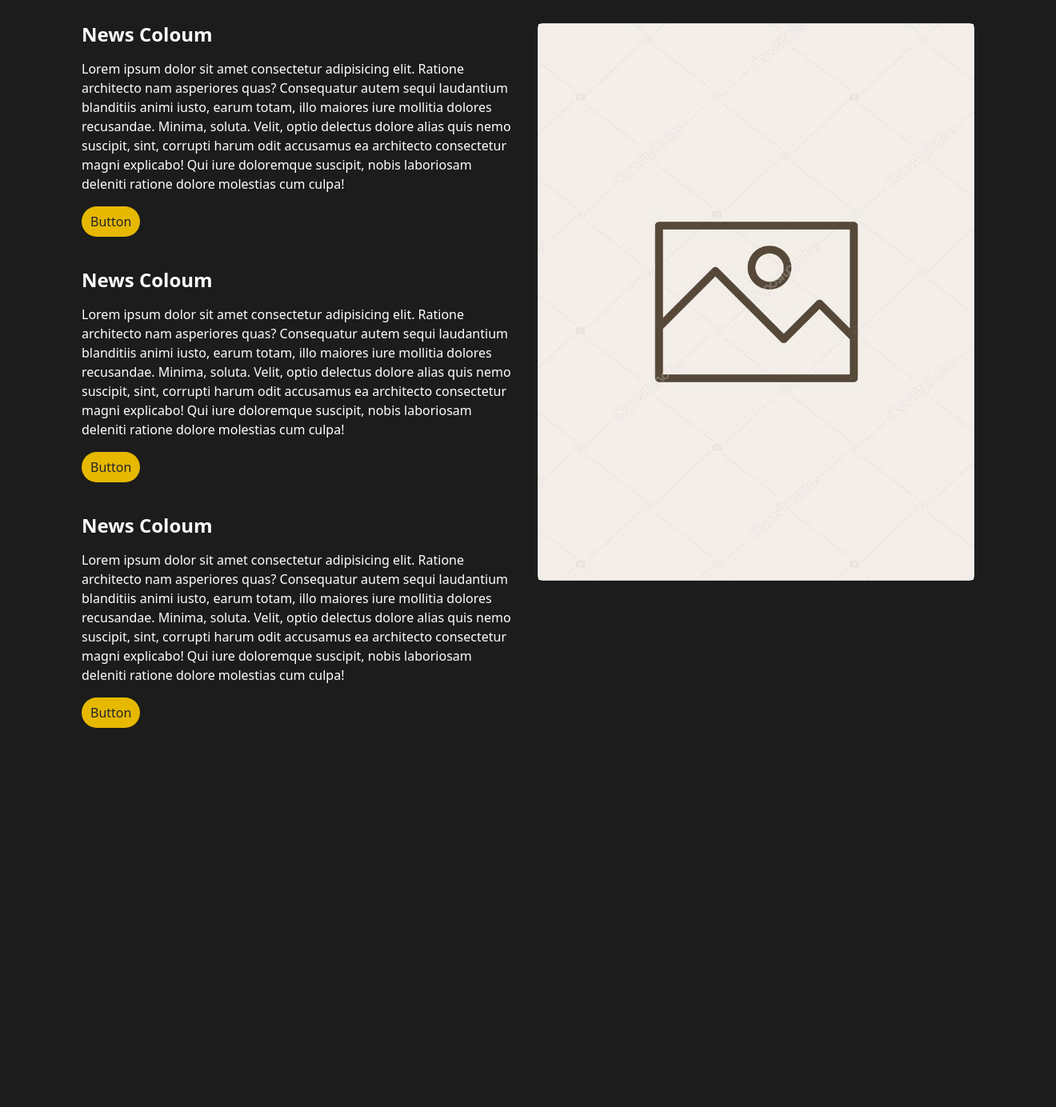
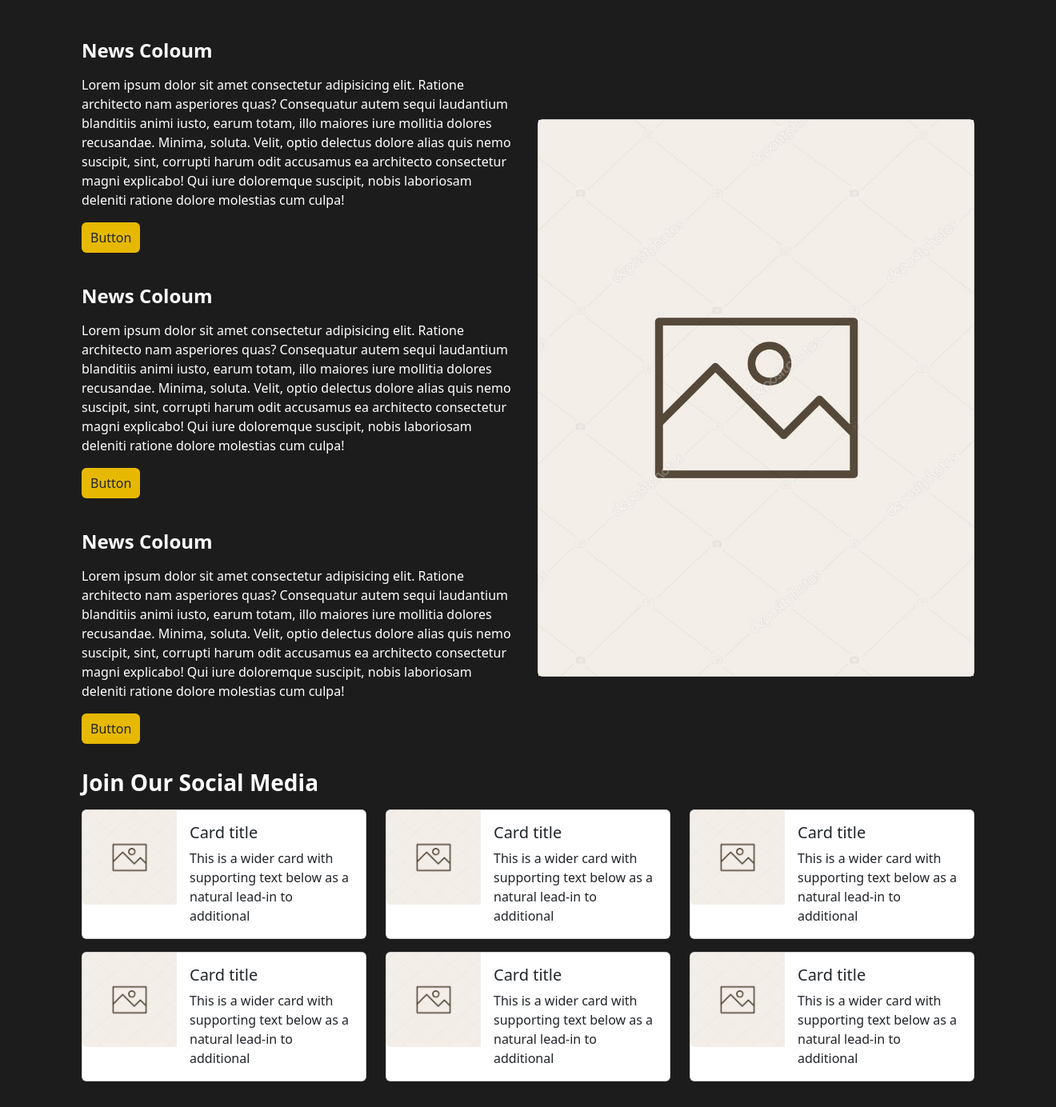
Before and after one commit to ahmadhusain98/ahmadhusain98.github.io, a PHP site: page / in a window 1320 px wide. Shown: the part 1997-3381 px from the top of the page at 80% size. Before the commit the page ends 2907 px from the top, so only its background shows below. Run offline with PHP 8.4, Linux system fonts and the light colour scheme.

Commit message:
fixed navbar, & create section sosmed

```diff
--- a/assets/style.css
+++ b/assets/style.css
@@ -9,7 +9,7 @@ body {
 
 .btn-oren {
     background-color: #E6B800;
-    border-radius: 50px 50px 50px 50px;
+    /* border-radius: 50px 50px 50px 50px; */
     padding-right: 10px;
     padding-left: 10px;
 }
--- a/index.html
+++ b/index.html
@@ -92,12 +92,13 @@
 
         <section class="section2 mt-3" style="max-width: 100%;">
             <div class="container">
+                <div class="row mb-3">
+                    <div class="col-md-12">
                         <div class="row mb-3 mt-5">
                             <div class="col-md-12">
                                 <span class="h3 fw-bold text-white">Project & Product Section</span>
                             </div>
                         </div>
-
                         <div class="row">
                             <div class="col-md-12">
                                 <div class="slider-container">
@@ -155,15 +157,15 @@
                                         <div class="col-md-4">
                                             <button class="slider-next btn btn-dark float-end">Next</button>
                                         </div>
+                                    </div> -->
                                 </div>
                             </div>
                         </div>
                     </div>
                 </div>
-        </section>
 
-        <section class="section3 mt-3" style="max-width: 100%;">
-            <div class="container">
+                <div class="row">
+                    <div class="col-md-12">
                         <div class="row mb-3 mt-5">
                             <div class="col-md-12">
                                 <span class="h3 fw-bold text-white">News Coloum</span>
@@ -275,10 +279,106 @@
                         </div>
                         </p>
                     </div>
-                    <div class="col-md-6">
+                    <div class="col-md-6 my-auto">
                         <div class="card">
                             <div class="card-body p-0">
                                 <img src="./assets/blank_image.jpg" alt="" style="height: 695px; object-fit: cover; width: 100%;">
+                            </div>
+                        </div>
+                    </div>
+                </div>
+            </div>
+        </section>
+
+        <section class="section4 mt-3" style="max-width: 100%;">
+            <div class="container">
+                <div class="row mb-3">
+                    <div class="col-md-12">
+                        <span class="h3 fw-bold text-white">Join Our Social Media</span>
+                    </div>
+                </div>
+                <div class="row">
+                    <div class="col-md-4">
+                        <div class="card mb-3" style="max-width: 540px;">
+                            <div class="row g-0">
+                                <div class="col-md-4">
+                                    <img src="./assets/blank_image.jpg" class="img-fluid rounded-start" alt="...">
+                                </div>
+                                <div class="col-md-8">
+                                    <div class="card-body">
+                                        <h5 class="card-title">Card title</h5>
+                                        <p class="card-text">This is a wider card with supporting text below as a natural lead-in to additional</p>
+                                    </div>
+                                </div>
+                            </div>
+                        </div>
+                        <div class="card mb-3" style="max-width: 540px;">
+                            <div class="row g-0">
+                                <div class="col-md-4">
+                                    <img src="./assets/blank_image.jpg" class="img-fluid rounded-start" alt="...">
+                                </div>
+                                <div class="col-md-8">
+                                    <div class="card-body">
+                                        <h5 class="card-title">Card title</h5>
+                                        <p class="card-text">This is a wider card with supporting text below as a natural lead-in to additional</p>
+                                    </div>
+                                </div>
+                            </div>
+                        </div>
+                    </div>
+                    <div class="col-md-4">
+                        <div class="card mb-3" style="max-width: 540px;">
+                            <div class="row g-0">
+                                <div class="col-md-4">
+                                    <img src="./assets/blank_image.jpg" class="img-fluid rounded-start" alt="...">
+                                </div>
+                                <div class="col-md-8">
+                                    <div class="card-body">
+                                        <h5 class="card-title">Card title</h5>
+                                        <p class="card-text">This is a wider card with supporting text below as a natural lead-in to additional</p>
+                                    </div>
+                                </div>
+                            </div>
+                        </div>
+                        <div class="card mb-3" style="max-width: 540px;">
+                            <div class="row g-0">
+                                <div class="col-md-4">
+                                    <img src="./assets/blank_image.jpg" class="img-fluid rounded-start" alt="...">
+                                </div>
+                                <div class="col-md-8">
+                                    <div class="card-body">
+                                        <h5 class="card-title">Card title</h5>
+                                        <p class="card-text">This is a wider card with supporting text below as a natural lead-in to additional</p>
+                                    </div>
+                                </div>
+                            </div>
+                        </div>
+                    </div>
+                    <div class="col-md-4">
+                        <div class="card mb-3" style="max-width: 540px;">
+                            <div class="row g-0">
+                                <div class="col-md-4">
+                                    <img src="./assets/blank_image.jpg" class="img-fluid rounded-start" alt="...">
+                                </div>
+                                <div class="col-md-8">
+                                    <div class="card-body">
+                                        <h5 class="card-title">Card title</h5>
+                                        <p class="card-text">This is a wider card with supporting text below as a natural lead-in to additional</p>
+                                    </div>
+                                </div>
+                            </div>
+                        </div>
+                        <div class="card mb-3" style="max-width: 540px;">
+                            <div class="row g-0">
+                                <div class="col-md-4">
+                                    <img src="./assets/blank_image.jpg" class="img-fluid rounded-start" alt="...">
+                                </div>
+                                <div class="col-md-8">
+                                    <div class="card-body">
+                                        <h5 class="card-title">Card title</h5>
+                                        <p class="card-text">This is a wider card with supporting text below as a natural lead-in to additional</p>
+                                    </div>
+                                </div>
                             </div>
                         </div>
                     </div>
```
Also changed, not shown: other parts of index.html (+14 -11 lines). Lines whose indentation alone changed are shown as unchanged.
